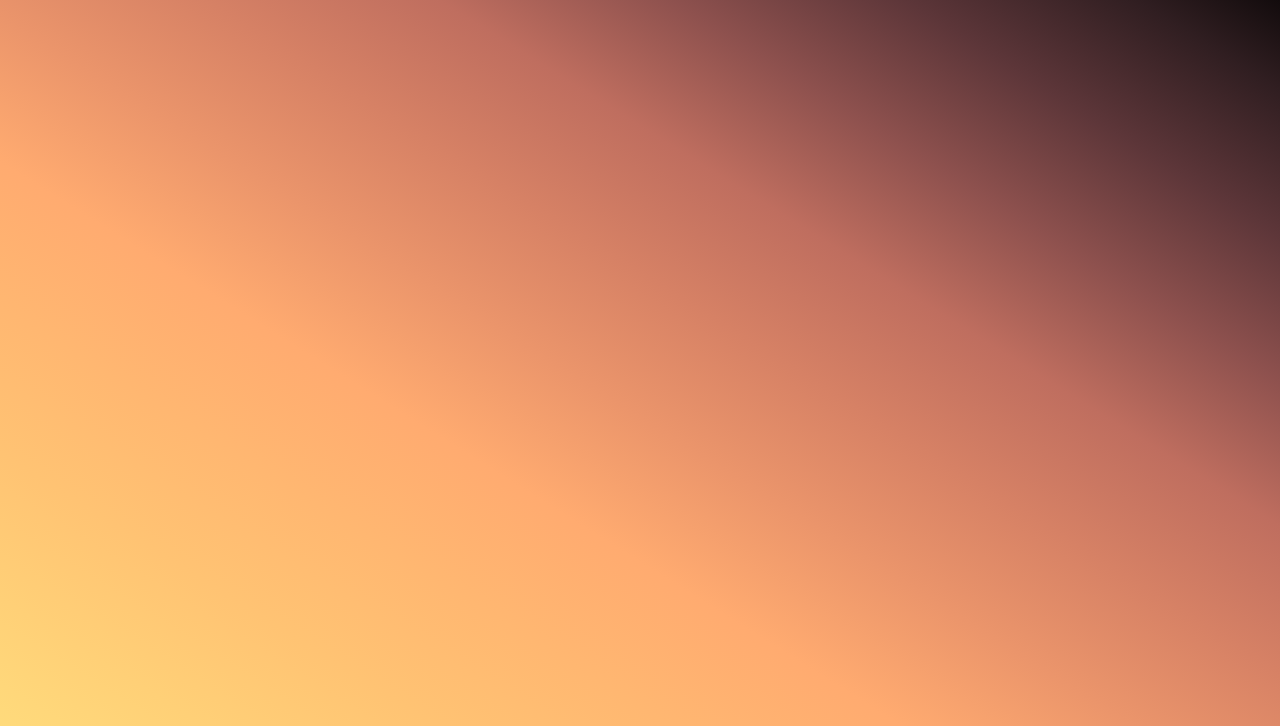
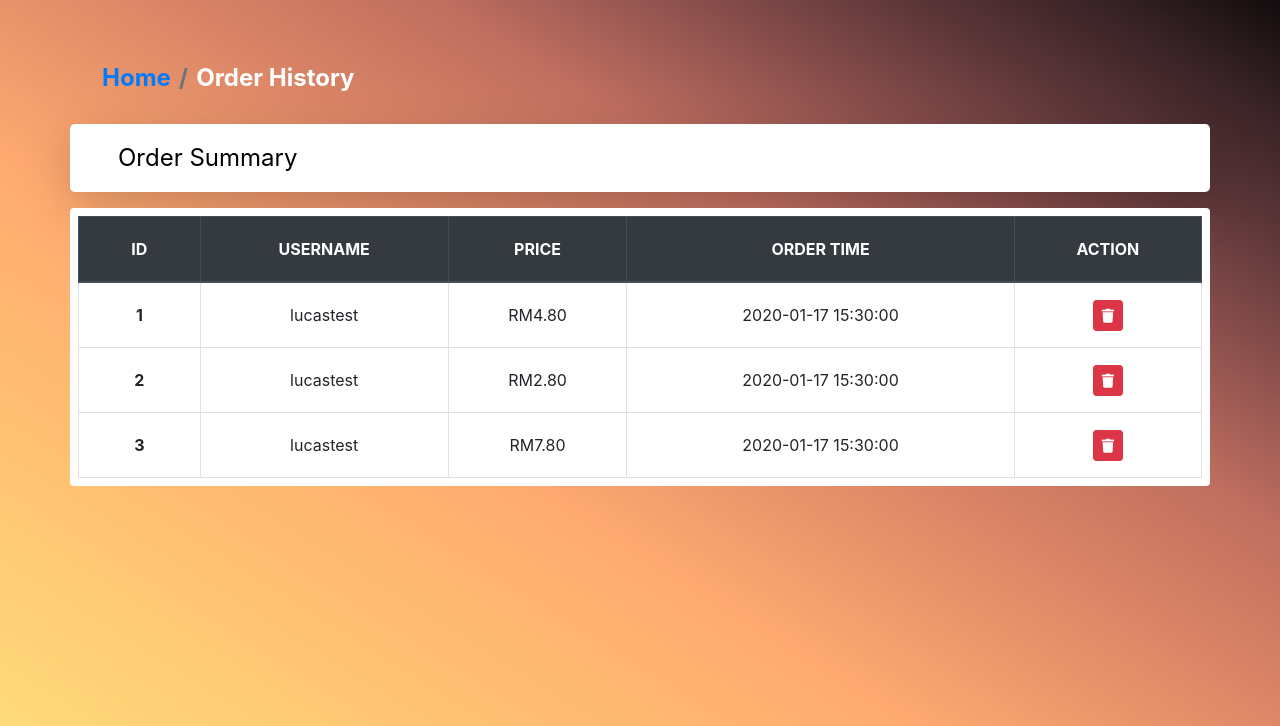
Before and after one commit to mich0292/Restaurant_Website, a PHP site: page /Admin-OrderSummary.html in a window 1280 px wide. Shown: the part 56-782 px from the top of the page. Run offline with PHP 8.4, Linux system fonts and the light colour scheme.

Commit message:
code push

```diff
--- a/Admin-OrderSummary.css
+++ b/Admin-OrderSummary.css
@@ -1,3 +1,21 @@
 body{
     background:linear-gradient(to right top, #ffdc7c, #ffd077, #ffc373, #ffb771, #ffab70, #eb956b, #d68165, #bf6e5f, #8e514e, #5d3639, #301e21, #000000) fixed;
 }
+
+.summary-body{
+    height: 90vh;
+}
+
+.breadcrumb{
+    background: transparent;
+}
+
+.breadcrumb-item{
+    color: white!important;
+    font-weight: bold;
+    font-size: 24px;
+}
+
+.title{
+    font-size:24px;
+}
--- a/Admin-OrderSummary.html
+++ b/Admin-OrderSummary.html
@@ -13,7 +13,7 @@
   <link href="fontawesome/css/all.css" rel="stylesheet">
   <link rel="stylesheet" href="Admin-OrderSummary.css" />
   <link rel="stylesheet" href="style.css" />
-  <title>Order Summary</title>
+  <title>Order History</title>
 </head>
 
 <body>
@@ -23,10 +23,73 @@
   </nav>
 
   <div class="container">
-    <div class="row summary-body d-flex align-items-center justify-content-center text-center">
-
+    <div class="row px-3 mt-5 rounded-lg">
+      <nav aria-label="breadcrumb">
+        <ol class="breadcrumb">
+          <li class="breadcrumb-item"><a href="AdminHome.html">Home</a></li>
+          <li class="breadcrumb-item active" aria-current="page">Order History</li>
+        </ol>
+      </nav>
+    </div>
+    <div class="row p-3 bg-white shadow-lg rounded-lg title px-5">
+      Order Summary
+    </div>
+    <div class="row d-flex justify-content-center rounded text-center bg-white mt-3 mb-5 ">
+      <!-- Shopping cart table -->
+      <table class="table table-hover table-bordered m-2">
+        <thead class="thead-dark">
+          <tr>
+            <th scope="col">
+              <div class="p-2 text-uppercase">ID</div>
+            </th>
+            <th scope="col" class="th-center">
+              <div class="py-2 text-uppercase">Username</div>
+            </th>
+            <th scope="col" class="th-center">
+              <div class="py-2 text-uppercase">Price</div>
+            </th>
+            <th scope="col" class="th-center">
+              <div class="py-2 text-uppercase">Order Time</div>
+            </th>
+            <th scope="col" class="th-center">
+              <div class="py-2 text-uppercase">Action</div>
+            </th>
+          </tr>
+        </thead>
+        <tbody>
+          <tr>
+            <th><div class="p-2">1</div></th>
+            <td class="align-middle">lucastest</td>
+            <td class="align-middle">RM4.80</td>
+            <td class="align-middle">
+              2020-01-17 15:30:00
+            </td>
+            <td class="align-middle"><button class="btn btn-sm btn-danger"><i class="fa fa-trash"></i></button></td>
+          </tr>
+          <tr>
+            <th><div class="p-2">2</div></th>
+            <td class="align-middle">lucastest</td>
+            <td class="align-middle">RM2.80</td>
+            <td class="align-middle">2020-01-17 15:30:00</td>
+            <td class="align-middle"><button class="btn btn-sm btn-danger"><i class="fa fa-trash"></i></button>
+            </td>
+          </tr>
+          <tr>
+            <th><div class="p-2">3</div></th>
+            <td class="align-middle">lucastest</td>
+            <td class="align-middle">RM7.80</td>
+            <td class="align-middle">2020-01-17 15:30:00</td>
+            <td class="align-middle">
+              <button class="btn btn-sm btn-danger">
+                <i class="fa fa-trash"></i>
+              </button>
+            </td>
+          </tr>
+        </tbody>
+      </table>
     </div>
   </div>
+
 
 
 
--- a/AdminHome.html
+++ b/AdminHome.html
@@ -27,7 +27,7 @@
       <div class="card bg-admin-content col-md-5 m-3 rounded p-3">
         <div class="card-body">
           <i class="fas fa-book-open fa-10x w-100"></i>
-          <a href="#" class="btn btn-light mt-2">
+          <a href="Admin-OrderSummary.html" class="btn btn-light mt-2">
             <h5 class="card-header">Order Summary</h5>
           </a>
         </div>
```
